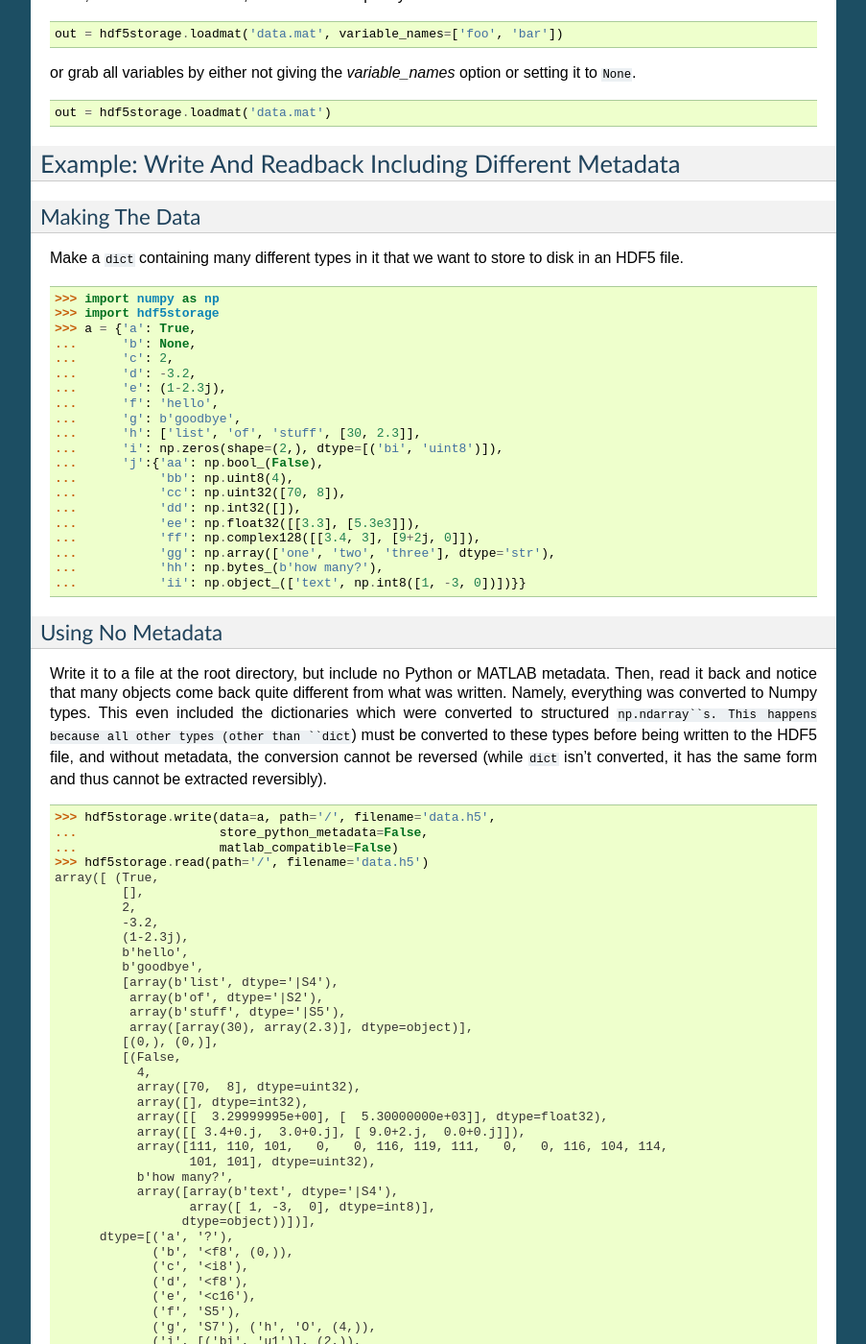
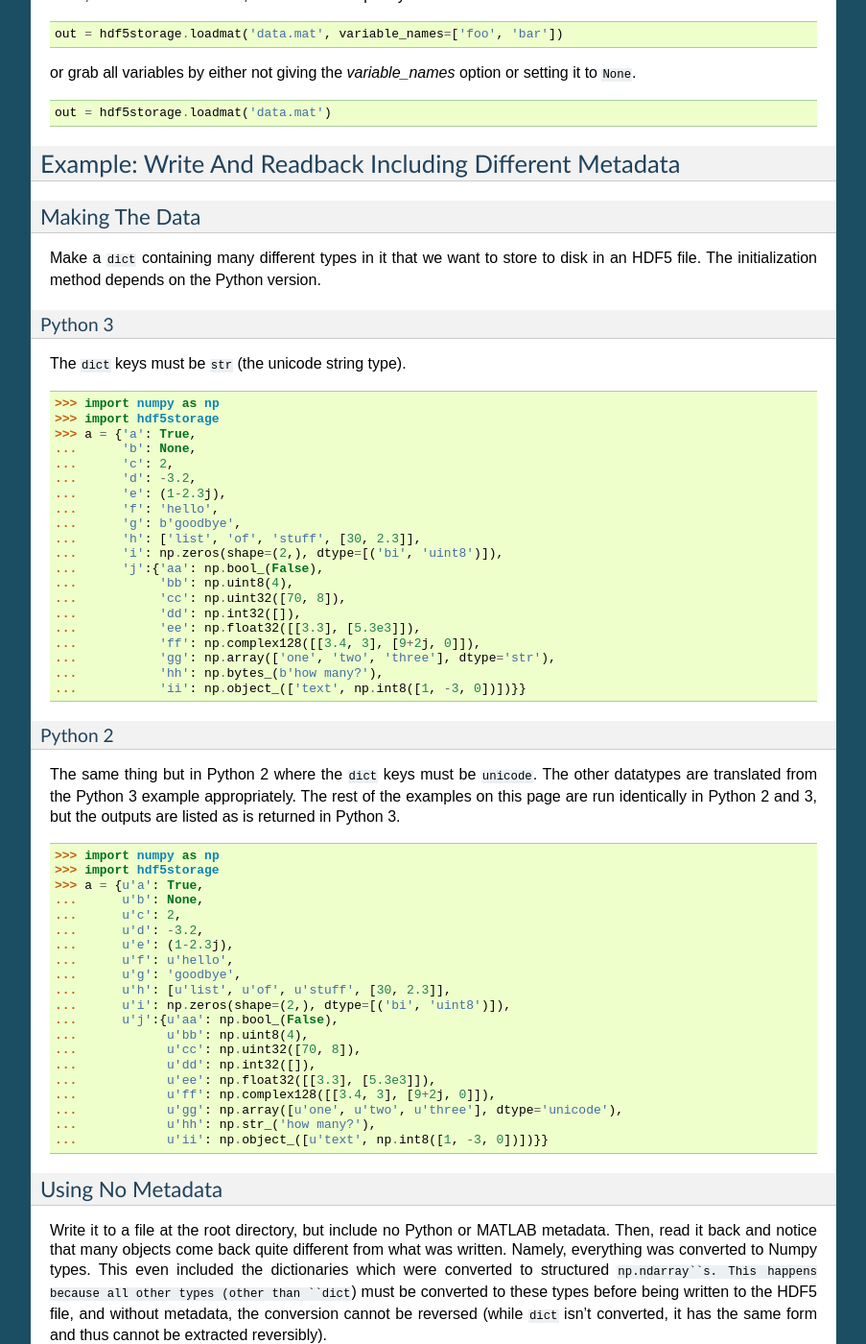
Before and after one commit to frejanordsiek/hdf5storage, a Sphinx documentation site: the page built from doc/source/introduction.rst, in a window 1280 px wide and 1400 px high, scrolled down 2292 px. Shown: the whole window at 96% size, without its empty margins (198-1101 px from the left). Built offline with Sphinx 7.4.7, drawn with Linux system fonts in a browser that asks for light colours; formulas are drawn with MathJax 3.

Commit message:
Updated documentation to reflect code changes and new version.

```diff
--- a/doc/source/hdf5storage.Marshallers.rst
+++ b/doc/source/hdf5storage.Marshallers.rst
@@ -68,7 +68,7 @@ NumpyScalarArrayMarshaller
 
    .. autoinstanceattribute:: NumpyScalarArrayMarshaller.matlab_attributes
       :annotation: = {'H5PATH', 'MATLAB_class', 'MATLAB_empty',
-		      'MATLAB_int_decode'}
+		      'MATLAB_int_decode', 'MATLAB_fields'}
 
    .. autoinstanceattribute:: NumpyScalarArrayMarshaller.types
       :annotation: = [np.ndarray, np.matrix,
@@ -186,7 +186,7 @@ PythonDictMarshaller
       :annotation: = {'Python.Type', 'Python.Fields'}
 
    .. autoinstanceattribute:: PythonDictMarshaller.matlab_attributes
-      :annotation: = {'H5PATH', 'MATLAB_class'}
+      :annotation: = {'H5PATH', 'MATLAB_class', 'MATLAB_fields'}
 
    .. autoinstanceattribute:: PythonDictMarshaller.types
       :annotation: = [dict]
--- a/doc/source/introduction.rst
+++ b/doc/source/introduction.rst
@@ -175,7 +175,13 @@ Making The Data
 ---------------
 
 Make a ``dict`` containing many different types in it that we want to
-store to disk in an HDF5 file.
+store to disk in an HDF5 file. The initialization method depends on
+the Python version.
+
+Python 3
+^^^^^^^^
+
+The ``dict`` keys must be ``str`` (the unicode string type).
 
     >>> import numpy as np
     >>> import hdf5storage
@@ -197,6 +203,36 @@ store to disk in an HDF5 file.
     ...           'gg': np.array(['one', 'two', 'three'], dtype='str'),
     ...           'hh': np.bytes_(b'how many?'),
     ...           'ii': np.object_(['text', np.int8([1, -3, 0])])}}
+
+Python 2
+^^^^^^^^
+
+The same thing but in Python 2 where the ``dict`` keys must be
+``unicode``. The other datatypes are translated from the Python 3
+example appropriately. The rest of the examples on this page are run
+identically in Python 2 and 3, but the outputs are listed as is
+returned in Python 3.
+
+    >>> import numpy as np
+    >>> import hdf5storage
+    >>> a = {u'a': True,
+    ...      u'b': None,
+    ...      u'c': 2,
+    ...      u'd': -3.2,
+    ...      u'e': (1-2.3j),
+    ...      u'f': u'hello',
+    ...      u'g': 'goodbye',
+    ...      u'h': [u'list', u'of', u'stuff', [30, 2.3]],
+    ...      u'i': np.zeros(shape=(2,), dtype=[('bi', 'uint8')]),
+    ...      u'j':{u'aa': np.bool_(False),
+    ...            u'bb': np.uint8(4),
+    ...            u'cc': np.uint32([70, 8]),
+    ...            u'dd': np.int32([]),
+    ...            u'ee': np.float32([[3.3], [5.3e3]]),
+    ...            u'ff': np.complex128([[3.4, 3], [9+2j, 0]]),
+    ...            u'gg': np.array([u'one', u'two', u'three'], dtype='unicode'),
+    ...            u'hh': np.str_('how many?'),
+    ...            u'ii': np.object_([u'text', np.int8([1, -3, 0])])}}
 
 Using No Metadata
 -----------------
```
Also changed, not shown: README.rst (+75 -49 lines), doc/source/development.rst (+25 -6 lines), doc/source/storage_format.rst (+116 -85 lines).
